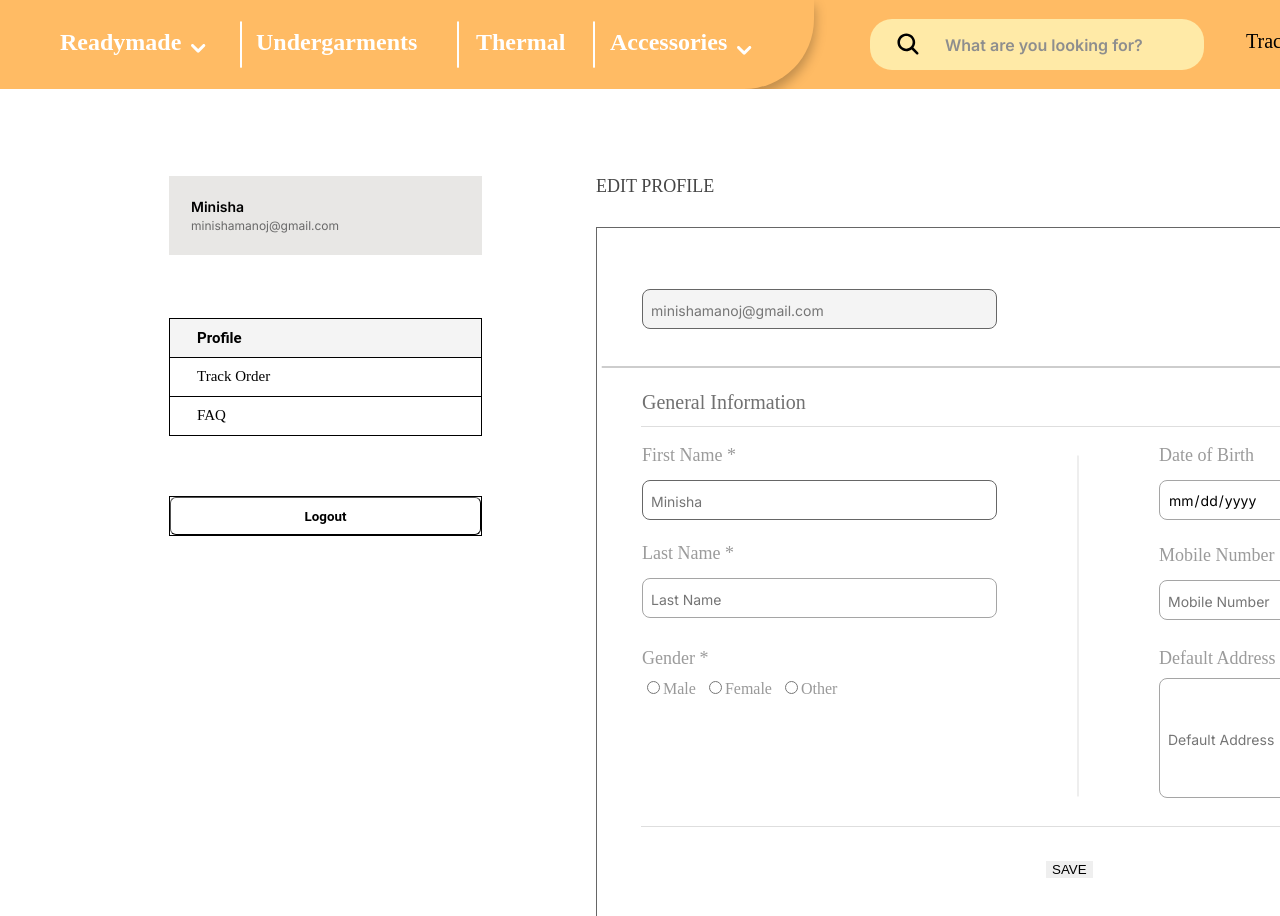
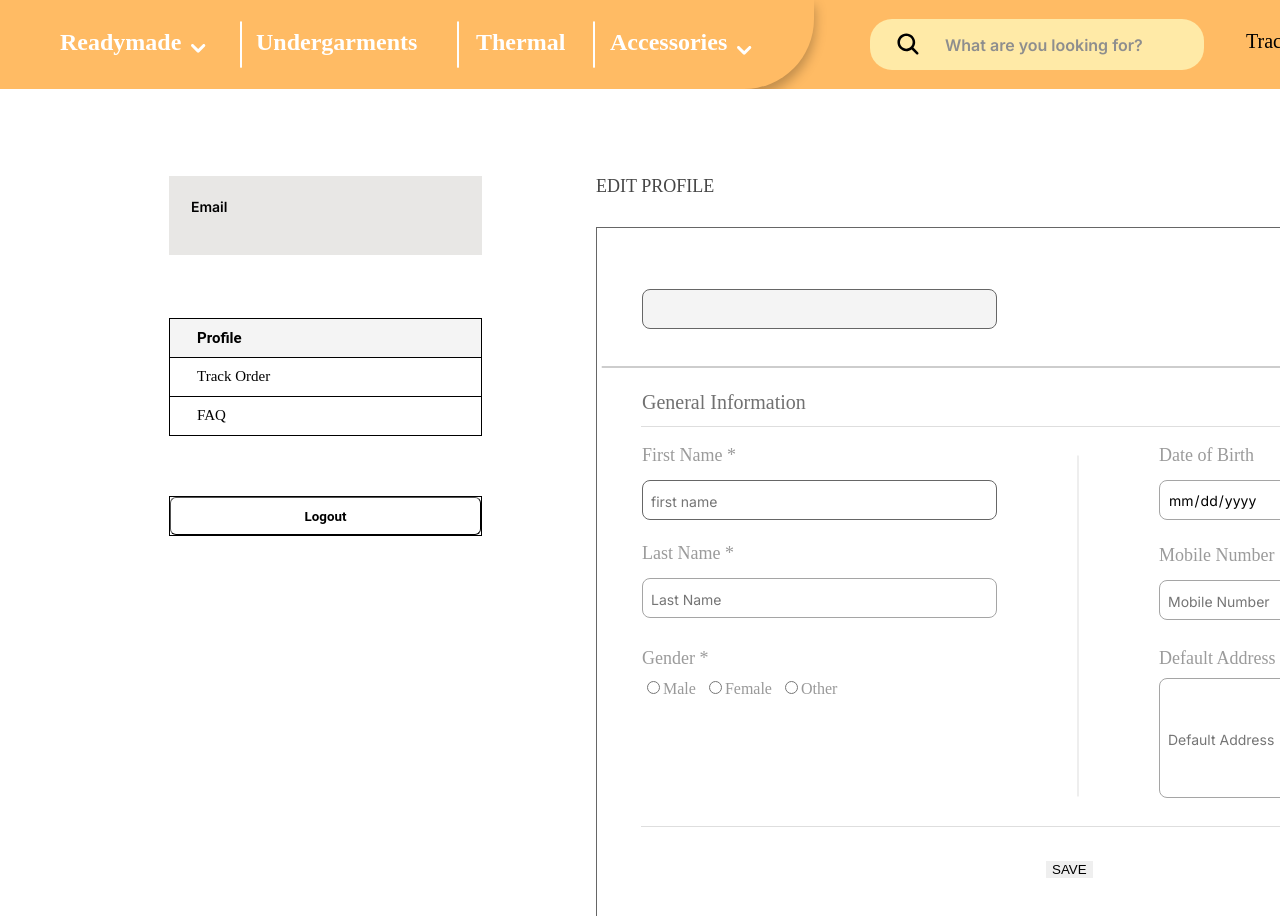
Before and after one commit to mishrayash123/ecommerce, a React (Create React App) app in the folder client/: page /profile in a window 1280 px wide. Shown: the top 916 px of the page. Built offline with nearby package versions, Linux system fonts and the light colour scheme; a web font is replaced by a local one.

Commit message:
4 apis integrated

```diff
--- a/client/src/components/FrameComponent6q.js
+++ b/client/src/components/FrameComponent6q.js
@@ -1,16 +1,55 @@
+import React, { useState } from 'react'
+
+
 const FrameComponent6 = () => {
+  const email1 = localStorage.getItem("email");
+  const [fname, setfname] = useState('');
+  const [lname, setlname] = useState('');
+  const [phone, setPhone] = useState('');
+  const [gender, setgender] = useState('');
+  const [defaultaddress, setdefaultaddress] = useState('');
+  const [dob, setdob] = useState('');
+  const [email, setemail] = useState('');
+
+
+  const handleFormSubmit = async (e) => {
+    const id = localStorage.getItem("paricollectionuserId");
+    e.preventDefault();
+    try {
+        const response = await fetch(`http://localhost:8080/updateusers/${id}`, {
+          method: "PATCH",
+          headers: {
+            "Content-Type": "application/json",
+          },
+          body: JSON.stringify({email,fname,lname,phone,gender,defaultaddress,dob}),
+        });
+
+        if (response.ok) {
+          alert("Updated");
+          navigate("/profile");
+        }else {
+          alert("something went wrong...please check credential");
+        }
+      } catch (error) {
+        console.error("Error during registration:", error);
+      }
+  }
+
   return (
     <div className="absolute top-[227px] left-[596px] bg-white box-border w-[962px] h-[699px] overflow-hidden text-left text-base text-dimgray-500 font-made-tommy border-[1px] border-solid border-silver-300">
 
       {/* Email ID */}
+
       <div className="absolute top-[61px] left-[45px] rounded-lg bg-whitesmoke-200 box-border w-[355px] h-[40px] overflow-hidden text-sm font-inter border-[1px] border-solid border-silver-300">
         <label htmlFor="email" className="block text-lg text-darkgray-500"></label>
         <input
           type="text"
           id="email"
           className="w-full h-full bg-transparent outline-none text-sm font-inter pl-2"
-          placeholder="minishamanoj@gmail.com"
+          placeholder={email1}
           style={{ fontSize: '14px' }}
+          value={email}
+          onChange={(e) => setemail(e.target.value)}
         />
       </div>
 
@@ -29,8 +68,10 @@ const FrameComponent6 = () => {
           <input
             type="text"
             className="w-full h-full bg-transparent outline-none text-sm font-inter pl-2"
-            placeholder="Minisha"
+            placeholder="first name"
             style={{ fontSize: '14px' }}
+            value={fname}
+          onChange={(e) => setfname(e.target.value)}
           />
         </div>
 
@@ -44,6 +85,8 @@ const FrameComponent6 = () => {
             className="w-full h-full bg-transparent outline-none text-sm font-inter pl-2"
             placeholder="Last Name"
             style={{ fontSize: '14px' }}
+            value={lname}
+          onChange={(e) => setlname(e.target.value)}
           />
         </div>
 
@@ -53,15 +96,36 @@ const FrameComponent6 = () => {
         </div>
         <div className="absolute top-[450px] left-[45px]">
           <label htmlFor="male" className="inline-block mr-2">
-            <input type="radio" id="male" name="gender" value="male" />
+            <input type="radio" id="male" name="gender" value="male" onChange={(e) => {
+                                if(e.target.checked){
+                                    setgender("male")
+                                }
+                                else{
+                                    setgender("")
+                                }
+                            }}/>
             <span className="text-darkgray-700">Male</span>
           </label>
           <label htmlFor="female" className="inline-block mr-2">
-            <input type="radio" id="female" name="gender" value="female" />
+            <input type="radio" id="female" name="gender" value="female" onChange={(e) => {
+                                if(e.target.checked){
+                                    setgender("female")
+                                }
+                                else{
+                                    setgender("")
+                                }
+                            }}/>
             <span className="text-darkgray-700">Female</span>
           </label>
           <label htmlFor="other" className="inline-block">
-            <input type="radio" id="other" name="gender" value="other" />
+            <input type="radio" id="other" name="gender" value="other" onChange={(e) => {
+                                if(e.target.checked){
+                                    setgender("other")
+                                }
+                                else{
+                                    setgender("")
+                                }
+                            }}/>
             <span className="text-darkgray-700">Other</span>
           </label>
         </div>
@@ -79,6 +143,8 @@ const FrameComponent6 = () => {
             className="w-full h-full bg-transparent outline-none text-sm font-inter pl-2"
             placeholder="Please Enter Your Birthday"
             style={{ fontSize: '14px' }}
+            value={dob}
+          onChange={(e) => setdob(e.target.value)}
           />
         </div>
 
@@ -92,6 +158,8 @@ const FrameComponent6 = () => {
             className="w-full h-full bg-transparent outline-none text-sm font-inter pl-2"
             placeholder="Mobile Number"
             style={{ fontSize: '14px' }}
+            value={phone}
+          onChange={(e) => setPhone(e.target.value)}
           />
         </div>
 
@@ -106,6 +174,8 @@ const FrameComponent6 = () => {
     className="w-full h-full bg-transparent outline-none text-sm font-inter pl-2"
     placeholder="Default Address"
     style={{ fontSize: '14px' }}
+    value={defaultaddress}
+          onChange={(e) => setdefaultaddress(e.target.value)}
   />
 
         </div>
@@ -134,8 +204,10 @@ const FrameComponent6 = () => {
       />
 
       {/* Save Button */}
-      <div className="absolute top-[626px] left-[calc(50%_-_75px)] rounded-md bg-salmon flex flex-row items-center justify-center py-[7px] px-11 text-5xl text-white">
-        <button className="relative">SAVE</button>
+      <div className="absolute top-[626px] left-[calc(50%_-_75px)] rounded-md bg-salmon flex flex-row items-center justify-center py-[7px] px-11 text-5xl text-white"
+
+      >
+        <button className="relative cursor-pointer" onClick={handleFormSubmit}>SAVE</button>
       </div>
     </div>
   );
--- a/client/src/pages/Frame.js
+++ b/client/src/pages/Frame.js
@@ -1,38 +1,40 @@
 import React, { useState } from 'react';
 
 const Frame = () => {
-  const [formData, setFormData] = useState({
-    useCurrentLocation: false,
-    firstName: '',
-    lastName: '',
-    houseNo: '',
-    buildingName: '',
-    streetName: '',
-    landmark: '',
-    postalCode: '',
-    city: '',
-    country: '',
-    state: '',
-    mobileNo: '',
-    makeDefaultAddress: false
-  });
+  const [fname, setfname] = useState('');
+  const [lname, setlname] = useState('');
+  const [phone, setPhone] = useState('');
+  const [zip, setzip] = useState('');
+  const [city, setcity] = useState('');
+  const [state, setstate] = useState('');
+  const [houseno, sethouseno] = useState('');
+  const [street, setstreet] = useState('');
+  const [landmark, setlandmark] = useState('');
+  const [country, setcountry] = useState('');
 
-  const handleChange = (e) => {
-    const { name, value, checked, type } = e.target;
-    // If the field is a checkbox, use the checked value instead of value
-    const fieldValue = type === 'checkbox' ? checked : value;
 
-    setFormData({
-      ...formData,
-      [name]: fieldValue
-    });
-  };
+  const handleFormSubmit = async (e) => {
+    const id = localStorage.getItem("paricollectionuserId");
+    e.preventDefault();
+    try {
+        const response = await fetch(`http://localhost:8080/updateusers/${id}`, {
+          method: "PATCH",
+          headers: {
+            "Content-Type": "application/json",
+          },
+          body: JSON.stringify({fname,landmark,lname,city,country,street,houseno,state,phone,zip}),
+        });
 
-  const handleSubmit = (e) => {
-    e.preventDefault();
-    // Handle form submission here
-    console.log(formData);
-  };
+        if (response.ok) {
+          alert("Updated");
+          navigate("/profile");
+        }else {
+          alert("something went wrong...please check credential");
+        }
+      } catch (error) {
+        console.error("Error during registration:", error);
+      }
+  }
 
   return (
     <div className="w-full relative shadow-[0px_0px_5.4px_rgba(0,_0,_0,_0.25)] bg-white h-[1383px] overflow-hidden text-left text-21xl text-black font-roboto">
@@ -44,71 +46,77 @@ const Frame = () => {
       <div className="absolute top-[43px] left-[60px]">Add New Address</div>
 
       {/* Form */}
-      <form onSubmit={handleSubmit} className="absolute top-[100px] left-[60px]">
+      <form onSubmit={handleFormSubmit} className="absolute top-[100px] left-[60px]">
         <label>
           Use My Current Location:
-          <input type="checkbox" name="useCurrentLocation" checked={formData.useCurrentLocation} onChange={handleChange} />
+          <input type="checkbox" name="useCurrentLocation"  />
         </label>
         <div className="flex justify-between">
           <label>
             First Name:
-            <input type="text" name="firstName" value={formData.firstName} onChange={handleChange} />
+            <input type="text" name="firstName" value={fname}
+          onChange={(e) => setfname(e.target.value)} />
           </label>
           <label>
             Last Name:
-            <input type="text" name="lastName" value={formData.lastName} onChange={handleChange} />
+            <input type="text" name="lastName"  value={lname}
+          onChange={(e) => setlname(e.target.value)}/>
           </label>
         </div>
         <div className="flex justify-between">
           <label>
             House No.:
-            <input type="text" name="houseNo" value={formData.houseNo} onChange={handleChange} />
-          </label>
-          <label>
-            Building Name:
-            <input type="text" name="buildingName" value={formData.buildingName} onChange={handleChange} />
+            <input type="text" name="houseNo"  value={houseno}
+          onChange={(e) => sethouseno(e.target.value)}/>
           </label>
         </div>
         <div className="flex justify-between">
           <label>
             Street Name:
-            <input type="text" name="streetName" value={formData.streetName} onChange={handleChange} />
+            <input type="text" name="streetName" value={street}
+          onChange={(e) => setstreet(e.target.value)}/>
           </label>
           <label>
             Landmark:
-            <input type="text" name="landmark" value={formData.landmark} onChange={handleChange} />
+            <input type="text" name="landmark"  value={landmark}
+          onChange={(e) => setlandmark(e.target.value)}/>
           </label>
         </div>
         <div className="flex justify-between">
           <label>
             Postal Code:
-            <input type="text" name="postalCode" value={formData.postalCode} onChange={handleChange} />
+            <input type="text" name="postalCode"  value={zip}
+          onChange={(e) => setzip(e.target.value)}/>
           </label>
           <label>
             City/District:
-            <input type="text" name="city" value={formData.city} onChange={handleChange} />
+            <input type="text" name="city"  value={city}
+          onChange={(e) => setcity(e.target.value)}/>
           </label>
         </div>
         <div className="flex justify-between">
           <label>
             Country:
-            <input type="text" name="country" value={formData.country} onChange={handleChange} />
+            <input type="text" name="country"  value={country}
+          onChange={(e) => setcountry(e.target.value)}/>
           </label>
           <label>
             State:
-            <input type="text" name="state" value={formData.state} onChange={handleChange} />
+            <input type="text" name="state" value={state}
+          onChange={(e) => setstate(e.target.value)}/>
           </label>
         </div>
         <label>
           Mobile No.:
-          <input type="text" name="mobileNo" value={formData.mobileNo} onChange={handleChange} />
+          <input type="text" name="mobileNo"  value={phone}
+          onChange={(e) => setPhone(e.target.value)}/>
         </label>
         <label>
           Make this my default address:
-          <input type="checkbox" name="makeDefaultAddress" checked={formData.makeDefaultAddress} onChange={handleChange} />
+          <input type="checkbox" name="makeDefaultAddress"  />
         </label>
         <hr />
-        <button type="submit">Save</button>
+        <button type="submit" className="cursor-pointer" onClick={handleFormSubmit}>Save</button>
         <button type="button">Cancel</button>
       </form>
     </div>
--- a/client/src/pages/PROFILE.js
+++ b/client/src/pages/PROFILE.js
@@ -1,18 +1,21 @@
 import MainHeader from "../components/MainHeaderq";
 import FrameComponent5 from "../components/FrameComponent5q";
 import FrameComponent6 from "../components/FrameComponent6q";
+import { useAuth } from "../AuthContext";
 
 const PROFILE = () => {
+  const email = localStorage.getItem("email");
+  const {logout} = useAuth();
   return (
     <div className="w-full relative bg-white h-[1625px] overflow-hidden text-left text-mini text-black font-made-tommy">
       <MainHeader />
       <FrameComponent5 />
       <div className="absolute top-[176px] left-[169px] bg-gainsboro-100 w-[313px] h-[79px] overflow-hidden text-center text-sm font-inter">
         <div className="absolute top-[22px] left-[22px] font-semibold">
-          Minisha
+          Email
         </div>
         <div className="absolute top-[42px] left-[22px] text-xs text-dimgray-300 text-left">
-          minishamanoj@gmail.com
+          {email}
         </div>
       </div>
       <div className="absolute top-[176px] left-[596px] text-lg text-darkslategray-100">
@@ -36,7 +39,9 @@ const PROFILE = () => {
 
       {/* Logout Button */}
       <div className="absolute top-[480px] left-[169px] bg-white box-border w-[313px] h-10 overflow-hidden border-[1px] border-solid border-red-500 mt-4">
-        <button className="w-full h-full flex justify-center items-center text-red-500 font-bold border border-red-500 rounded-md bg-white" style={{ fontFamily: 'Roboto' }}>
+        <button className="w-full h-full flex justify-center items-center text-red-500 font-bold border border-red-500 rounded-md bg-white cursor-pointer" style={{ fontFamily: 'Roboto' }}
+        onClick={logout}
+        >
           Logout
         </button>
       </div>
--- a/client/src/pages/TRACKORDER.js
+++ b/client/src/pages/TRACKORDER.js
@@ -2,18 +2,23 @@ import MainHeader from "../components/MainHeaderq";
 import FrameComponent5 from "../components/FrameComponent5q";
 import FrameComponent1 from "../components/FrameComponent1q";
 import FrameComponent from "../components/FrameComponentq";
+import { useAuth } from "../AuthContext";
 
 const TRACKORDER = () => {
+  const email = localStorage.getItem("email");
+  const {logout} = useAuth();
+
+
   return (
     <div className="w-full relative bg-white h-[2295px] overflow-hidden text-left text-lg text-black font-inter">
       <MainHeader />
       <FrameComponent5 />
       <div className="absolute top-[176px] left-[169px] bg-gainsboro-100 w-[313px] h-[79px] overflow-hidden text-center text-sm">
         <div className="absolute top-[22px] left-[22px] font-semibold">
-          Minisha
+          Email
         </div>
         <div className="absolute top-[42px] left-[22px] text-xs text-dimgray-300 text-left">
-          minishamanoj@gmail.com
+          {email}
         </div>
       </div>
       <div className="absolute top-[176px] left-[596px] font-made-tommy text-darkslategray-100">
@@ -36,7 +41,7 @@ const TRACKORDER = () => {
       </div>
          {/* Logout Button */}
          <div className="absolute top-[480px] left-[169px] bg-white box-border w-[313px] h-10 overflow-hidden border-[1px] border-solid border-red-500 mt-4">
-        <button className="w-full h-full flex justify-center items-center text-red-500 font-bold border border-red-500 rounded-md bg-white" style={{ fontFamily: 'Roboto' }}>
+        <button className="w-full h-full flex justify-center items-center text-red-500 font-bold border border-red-500 rounded-md bg-white cursor-pointer" style={{ fontFamily: 'Roboto' }} onClick={logout}>
           Logout
         </button>
       </div>
--- a/client/src/pages/TRACKORDER1.js
+++ b/client/src/pages/TRACKORDER1.js
@@ -1,18 +1,23 @@
 import MainHeader from "../components/MainHeaderq";
 import FrameComponent5 from "../components/FrameComponent5q";
 import Property1Frame6 from "../components/Property1Frame6q";
+import { useAuth } from "../AuthContext";
 
 const TRACKORDER1 = () => {
+  const email = localStorage.getItem("email");
+  const {logout} = useAuth();
+
+
   return (
     <div className="w-full relative bg-white h-[1475px] overflow-hidden text-left text-mini text-black font-made-tommy">
       <MainHeader />
       <FrameComponent5 />
       <div className="absolute top-[176px] left-[169px] bg-gainsboro-100 w-[313px] h-[79px] overflow-hidden text-center text-sm font-inter">
         <div className="absolute top-[22px] left-[22px] font-semibold">
-          Minisha
+          Email
         </div>
         <div className="absolute top-[42px] left-[22px] text-xs text-dimgray-300 text-left">
-          minishamanoj@gmail.com
+        {email}
         </div>
       </div>
       <div className="absolute top-[176px] left-[596px] text-lg text-darkslategray-100">
@@ -34,7 +39,7 @@ const TRACKORDER1 = () => {
       </div>
          {/* Logout Button */}
       <div className="absolute top-[480px] left-[169px] bg-white box-border w-[313px] h-10 overflow-hidden border-[1px] border-solid border-red-500 mt-4">
-        <button className="w-full h-full flex justify-center items-center text-red-500 font-bold border border-red-500 rounded-md bg-white" style={{ fontFamily: 'Roboto' }}>
+        <button className="w-full h-full flex justify-center items-center text-red-500 font-bold border border-red-500 rounded-md bg-white cursor-pointer" style={{ fontFamily: 'Roboto' }} onClick={logout}>
           Logout
         </button>
       </div>
```
Also changed, not shown: 2 other files (tests, documents, lock files or other folders).
